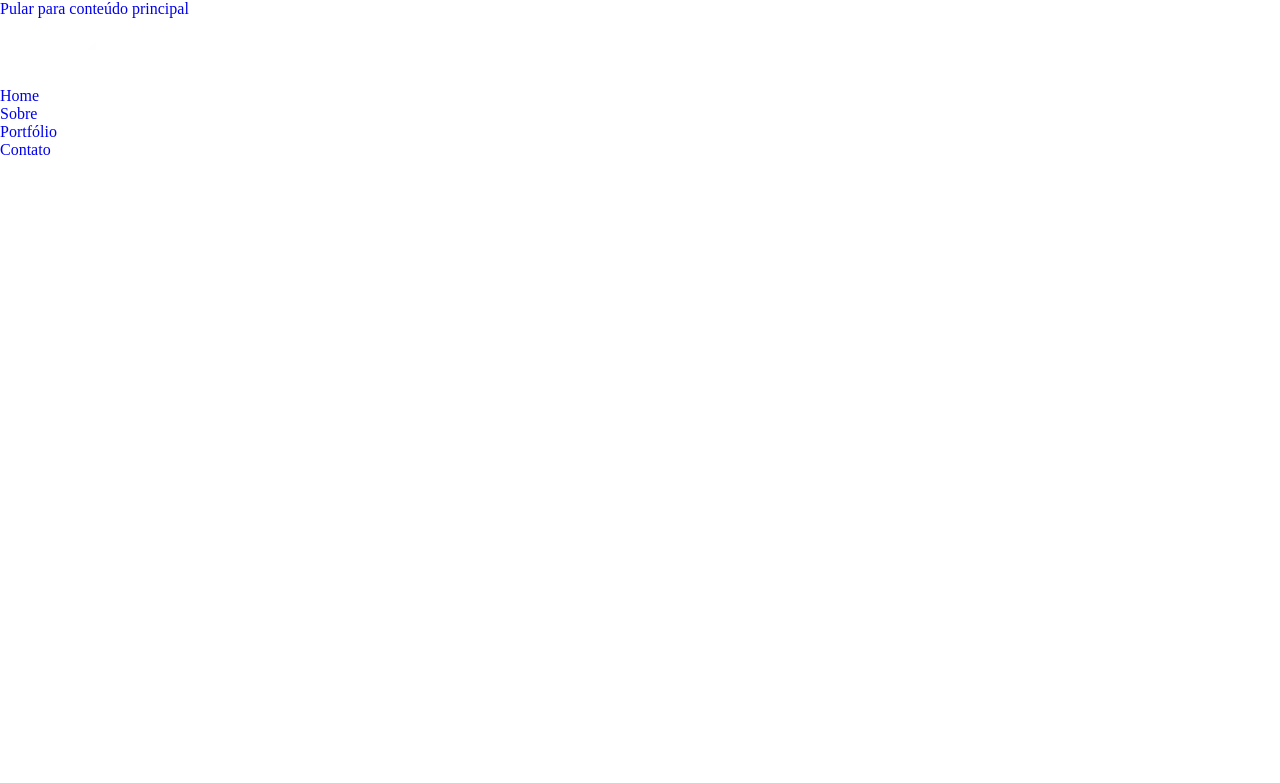
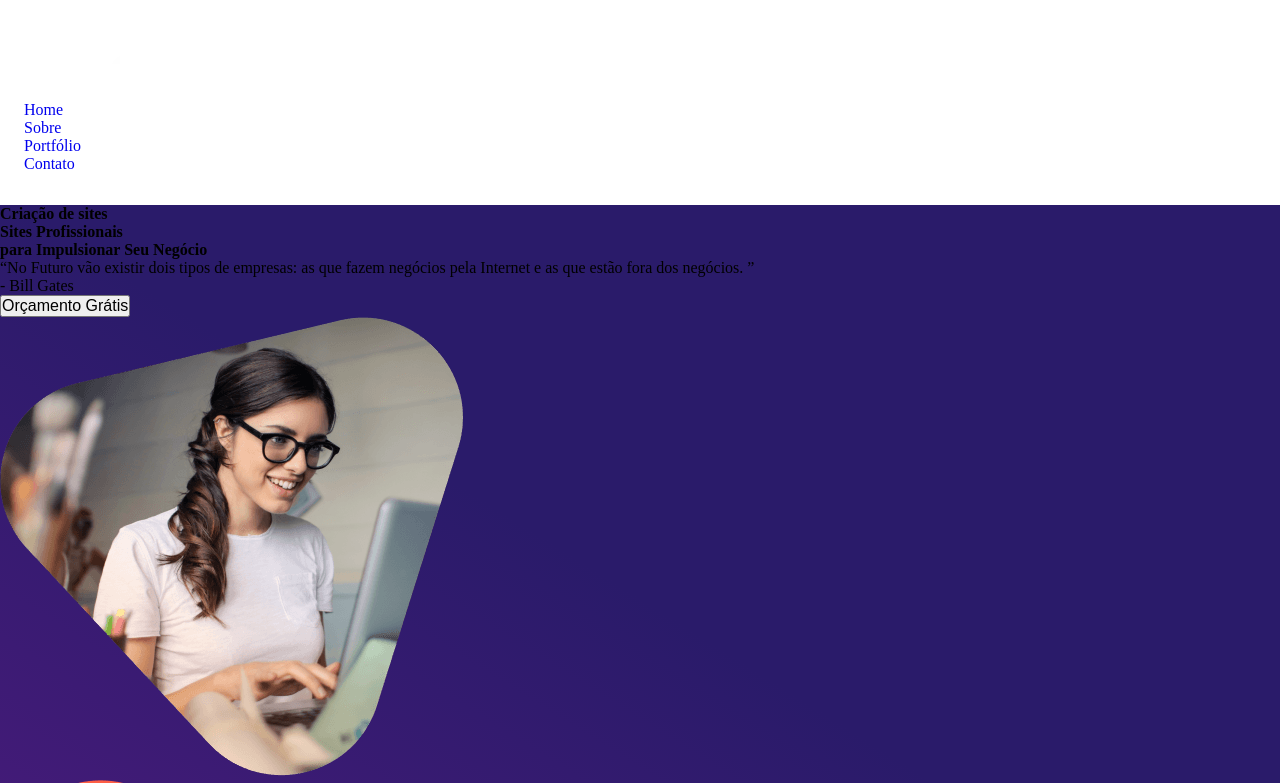
Before and after one commit to rlxmts/horbiti, a plain HTML site: page index.html in a window 1280 px wide. Shown: the top 783 px of the page. Drawn offline with Linux system fonts and the light colour scheme.

Commit message:
:construction: Construindo banner

```diff
--- a/assets/styles/abstract/_mixins.scss
+++ b/assets/styles/abstract/_mixins.scss
@@ -0,0 +1,6 @@
+@mixin esconderConteudo(){
+    position: absolute;
+    left: -9999px;
+    width: 1px;
+    height: 1px;
+}
--- a/assets/styles/abstract/_root.scss
+++ b/assets/styles/abstract/_root.scss
@@ -1,3 +1,5 @@
+@use './mixins';
+
 *{
     padding: 0;
     margin: 0;
@@ -6,5 +8,8 @@
     list-style: none;
     text-decoration: none;
     text-transform: none;
-    font-style: none;
 }
+
+.esconder {
+    @include mixins.esconderConteudo();
+}
--- a/assets/styles/components/_banner.scss
+++ b/assets/styles/components/_banner.scss
@@ -1,4 +1,5 @@
 .banner{
     background: rgb(42,27,106);
-    background: linear-gradient(212deg, rgba(42,27,106,1) 53%, rgba(85,27,130,1) 100%);;
+    background: linear-gradient(212deg, rgba(42,27,106,1) 43%, rgba(85,27,130,1) 100%);
+
 }
--- a/assets/styles/components/_cabecalho.scss
+++ b/assets/styles/components/_cabecalho.scss
@@ -0,0 +1,3 @@
+.cabecalho{
+    padding: 2rem 1.5rem;
+}
--- a/index.html
+++ b/index.html
@@ -8,19 +8,37 @@
     <title>Horbiti - Criação de Sites Profissionais</title>
 </head>
 <body>
-    <a href="#principal">Pular para conteúdo principal</a>
-    <header>
+    <a href="#principal" class="esconder">Pular para conteúdo principal</a>
+    <header class="cabecalho">
         <a href="/">
             <img src="./assets/img/logo.webp"/>
         </a>
         <nav>
             <ul>
-                <li><a href="#">Home</a></li>
-                <li><a href="#">Sobre</a></li>
-                <li><a href="#">Portfólio</a></li>
-                <li><a href="#">Contato</a></li>
+                <li><a href="#" id="subir">Home</a></li>
+                <li><a href="#sobre">Sobre</a></li>
+                <li><a href="#portfolio">Portfólio</a></li>
+                <li><a href="#contato">Contato</a></li>
             </ul>
         </nav>
     </header>
+    <main>
+        <section class="banner">
+            <div>
+                <h1>Criação de sites</h1>
+                <h2>Sites <strong>Profissionais</strong>
+                <br> para Impulsionar Seu Negócio</h2>
+                <blockquote cite="">
+                    <q>No Futuro vão existir dois tipos de empresas: as que fazem negócios pela Internet e as que estão fora dos negócios. </q>
+                    <p>- Bill Gates</p>
+                </blockquote>
+                <button>Orçamento Grátis</button>
+            </div>
+            <div>
+                <div><img src="./assets/img/banner.png" alt=""></div>
+                <div><img src="./assets/img/banner-fundo.png" alt=""></div>
+            </div>
+        </section>
+    </main>
 </body>
 </html>
```
Also changed, not shown: assets/img/banner-fundo.png (added), assets/img/banner.png (added), assets/styles/styles.css, 1 other file.
